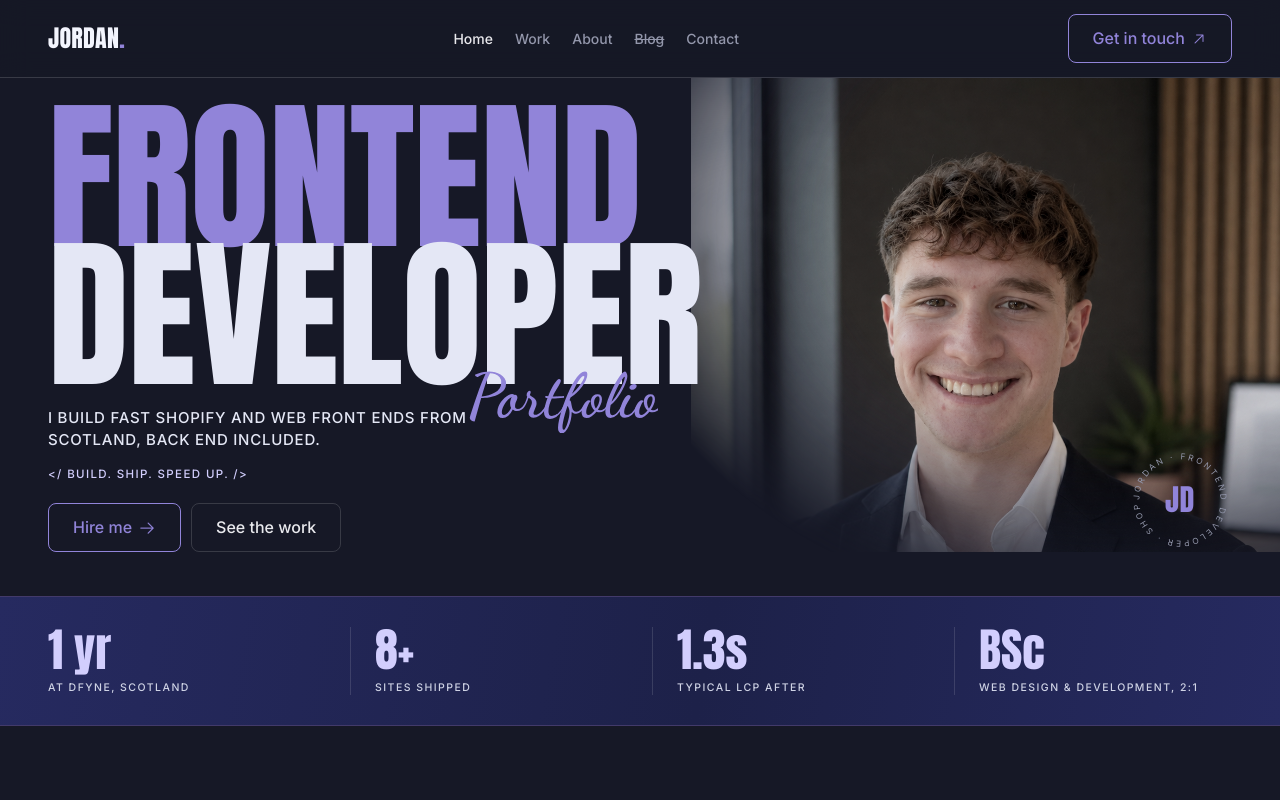
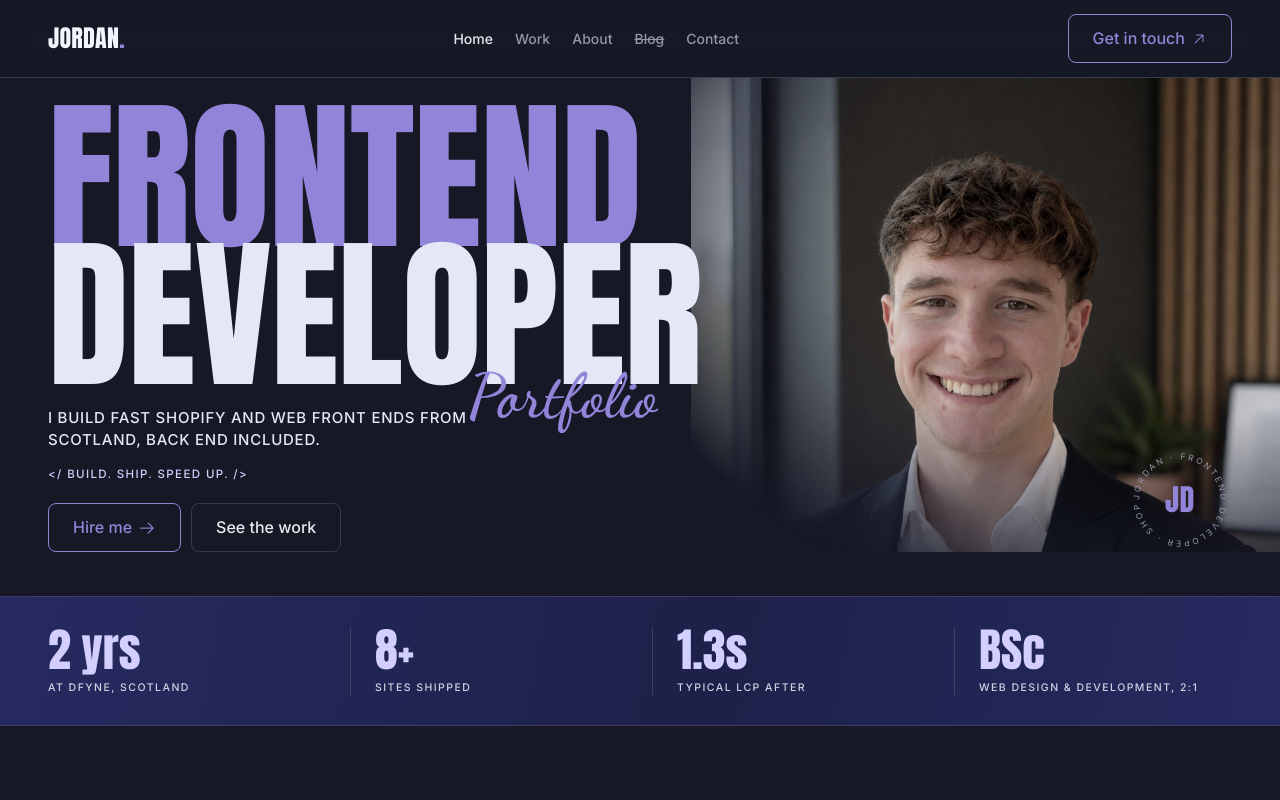
Before and after one commit to JordanGrieve/PersonalWebsite2026, a Next.js app: page / in a window 1280 px wide. Shown: the top 800 px of the page. Built offline with nearby package versions, Linux system fonts and the light colour scheme.

Commit message:
Two years at DFYNE, not one
Co-Authored-By: Claude Opus 5 <noreply@anthropic.com>

```diff
--- a/src/data/home.ts
+++ b/src/data/home.ts
@@ -1,5 +1,5 @@
 export const stats = [
-  { n: "1 yr", l: "At DFYNE, Scotland" },
+  { n: "2 yrs", l: "At DFYNE, Scotland" },
   { n: "8+", l: "Sites shipped" },
   { n: "1.3s", l: "Typical LCP after" },
   { n: "BSc", l: "Web design & development, 2:1" },
```
